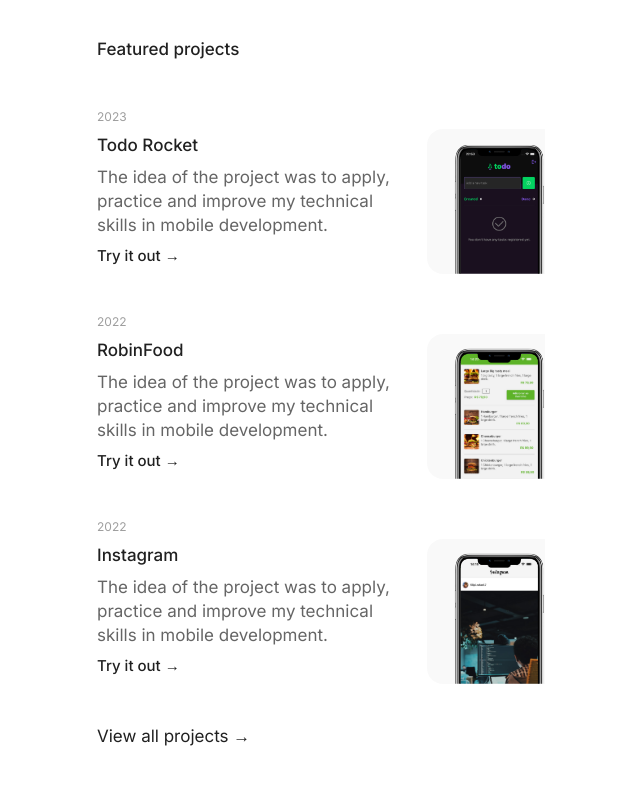
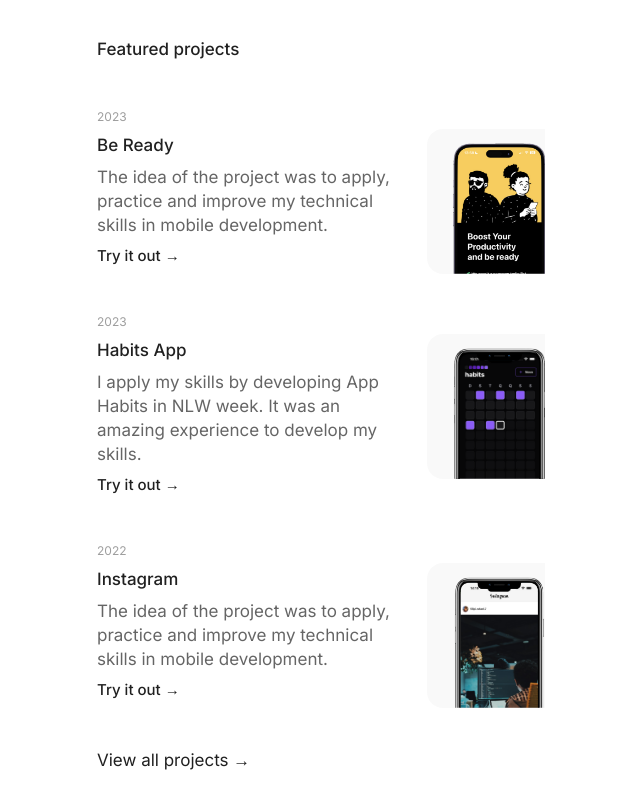
Before and after one commit to FilipiRafael/specialist-portfolio, a React (Vite) app: page / in a window 1280 px wide. Shown: the part 520-1320 px from the top of the page, without its empty margins (319-959 px from the left). Built offline with nearby package versions, Linux system fonts and the light colour scheme.

Commit message:
Adding the beready app project to the projects list

```diff
--- a/src/Components/Contact/index.tsx
+++ b/src/Components/Contact/index.tsx
@@ -21,6 +21,12 @@
           Linkedin ↗︎
         </SocialLink>
         <SocialLink
+          href='https://medium.com/@filipirafael.123'
+          target='_blank'
+        >
+          Medium ↗︎
+        </SocialLink>
+        <SocialLink
           href='https://github.com/FilipiRafael'
           target='_blank'
         >
--- a/src/mocks/repositories.ts
+++ b/src/mocks/repositories.ts
@@ -1,5 +1,6 @@
 import Habits from '../assets/habits.svg';
 import TodoApp from '../assets/todoapp.svg';
+import BeReady from '../assets/bereadyapp.svg';
 import RobinFood from '../assets/robinfood.svg';
 import Instagram from '../assets/instagram.svg';
 
@@ -7,21 +8,21 @@
   {
     id: 1,
     date: '2023',
-    title: 'Todo Rocket',
+    title: 'Be Ready',
     description: 'The idea of the project was to apply, practice and improve my technical skills in mobile development.',
-    link: 'https://github.com/FilipiRafael/todoapp',
-    image: TodoApp,
+    link: 'https://apps.apple.com/us/app/beread/id6446637167',
+    image: BeReady,
+  },
+  {
+    id: 2,
+    date: '2023',
+    title: 'Habits App',
+    description: 'I apply my skills by developing App Habits in NLW week. It was an amazing experience to develop my skills.',
+    link: 'https://github.com/FilipiRafael/nlw-setup-mobile',
+    image: Habits,
   },
   {
     id: 3,
-    date: '2022',
-    title: 'RobinFood',
-    description: 'The idea of the project was to apply, practice and improve my technical skills in mobile development.',
-    link: 'https://github.com/FilipiRafael/robinfood',
-    image: RobinFood,
-  },
-  {
-    id: 4,
     date: '2022',
     title: 'Instagram',
     description: 'The idea of the project was to apply, practice and improve my technical skills in mobile development.',
@@ -34,13 +35,21 @@
   {
     id: 1,
     date: '2023',
+    title: 'Be Ready',
+    description: 'The idea of the project was to apply, practice and improve my technical skills in mobile development.',
+    link: 'https://apps.apple.com/us/app/bereadyai/id6446637167',
+    image: BeReady,
+  },
+  {
+    id: 2,
+    date: '2023',
     title: 'Todo Rocket',
     description: 'The idea of the project was to apply, practice and improve my technical skills in mobile development.',
     link: 'https://github.com/FilipiRafael/todoapp',
     image: TodoApp,
   },
   {
-    id: 2,
+    id: 3,
     date: '2023',
     title: 'Habits App',
     description: 'I apply my skills by developing App Habits in NLW week. It was an amazing experience to develop my skills.',
@@ -48,7 +57,7 @@
     image: Habits,
   },
   {
-    id: 3,
+    id: 4,
     date: '2022',
     title: 'RobinFood',
     description: 'The idea of the project was to apply, practice and improte my technical skills in mobile development.',
@@ -56,7 +65,7 @@
     image: RobinFood,
   },
   {
-    id: 4,
+    id: 5,
     date: '2022',
     title: 'Instagram',
     description: 'The idea of the project was to apply, practice and improte my technical skills in mobile development.',
```
Also changed, not shown: src/assets/bereadyapp.svg (added).
